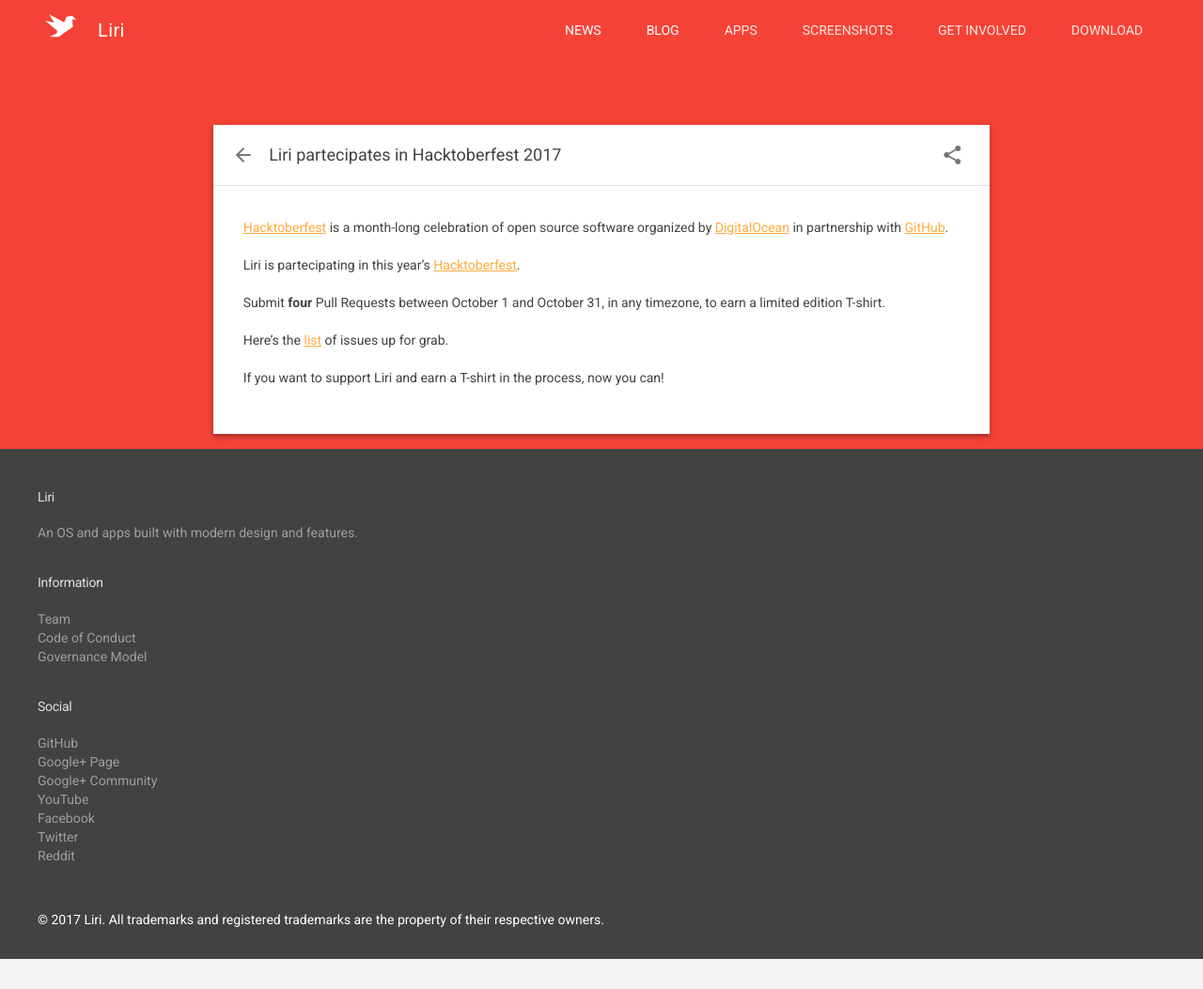
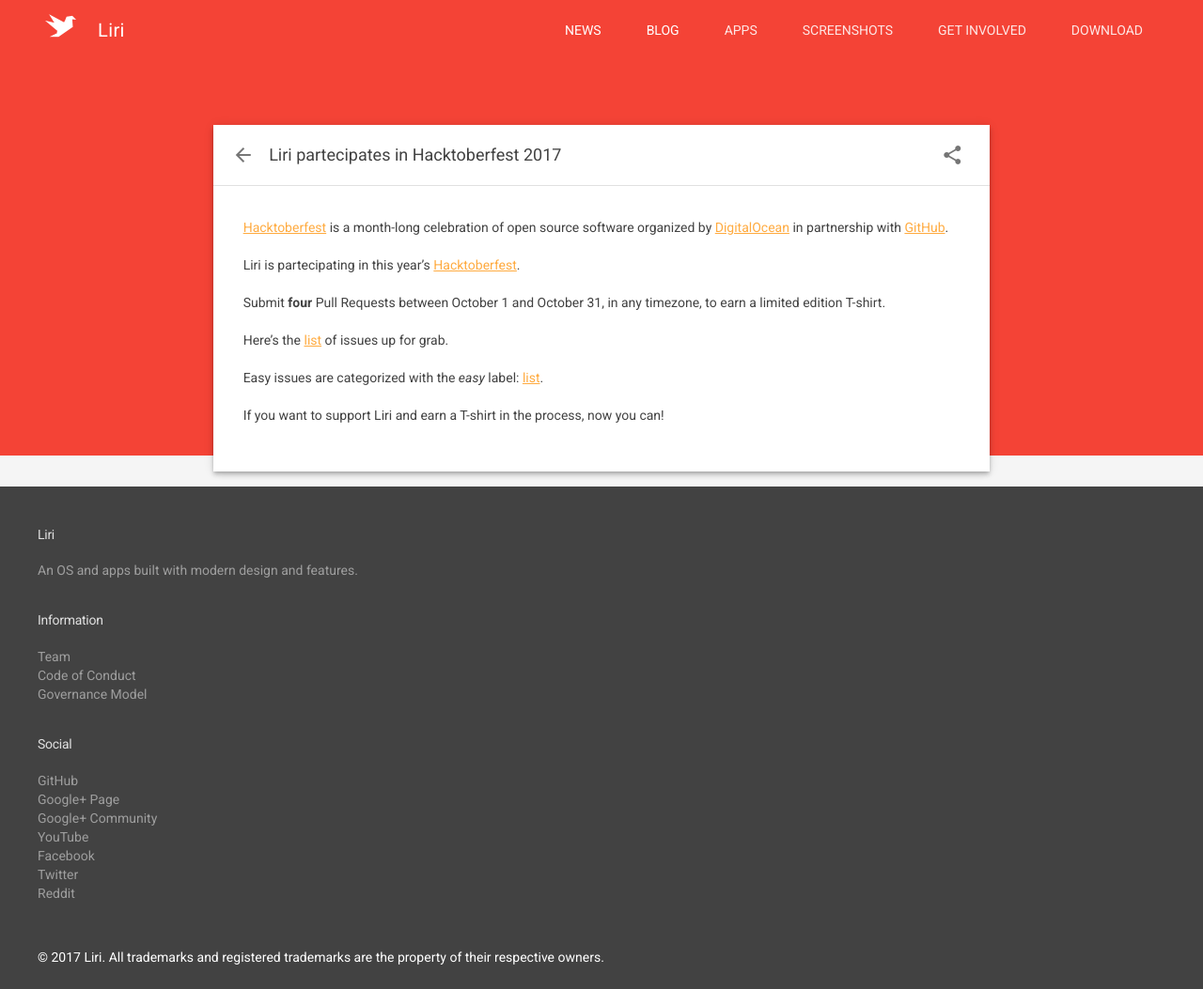
Before and after one commit to lirios/lirios.github.io, a Jekyll site: the page built from _posts/2017-09-28-hacktoberfest.markdown, in a window 1280 px wide. Shown: the whole page at 94% size. Built offline with Jekyll 4.4.1, drawn with Linux system fonts in a browser that asks for light colours; nearby versions of some CDN libraries; some web fonts are replaced.

Commit message:
Add easy issues list

```diff
--- a/_posts/2017-09-28-hacktoberfest.markdown
+++ b/_posts/2017-09-28-hacktoberfest.markdown
@@ -19,6 +19,8 @@
 
 Here's the [list][list] of issues up for grab.
 
+Easy issues are categorized with the *easy* label: [list][easy_list].
+
 
 If you want to support Liri and earn a T-shirt in the process, now you can!
 
@@ -27,3 +29,4 @@
 [digitalocean]: https://www.digitalocean.com/
 [github]: https://github.com/
 [list]: https://github.com/search?l=&q=label%3Ahacktoberfest+state%3Aopen+type%3Aissue+user%3Alirios&ref=advsearch&type=Issues&utf8=%E2%9C%93
+[easy_list]: https://github.com/search?l=&q=state%3Aopen+type%3Aissue+user%3Alirios+state%3Aopen+label%3Ahacktoberfest+label%3Aeasy&ref=advsearch&type=Issues&utf8=%E2%9C%93
```
